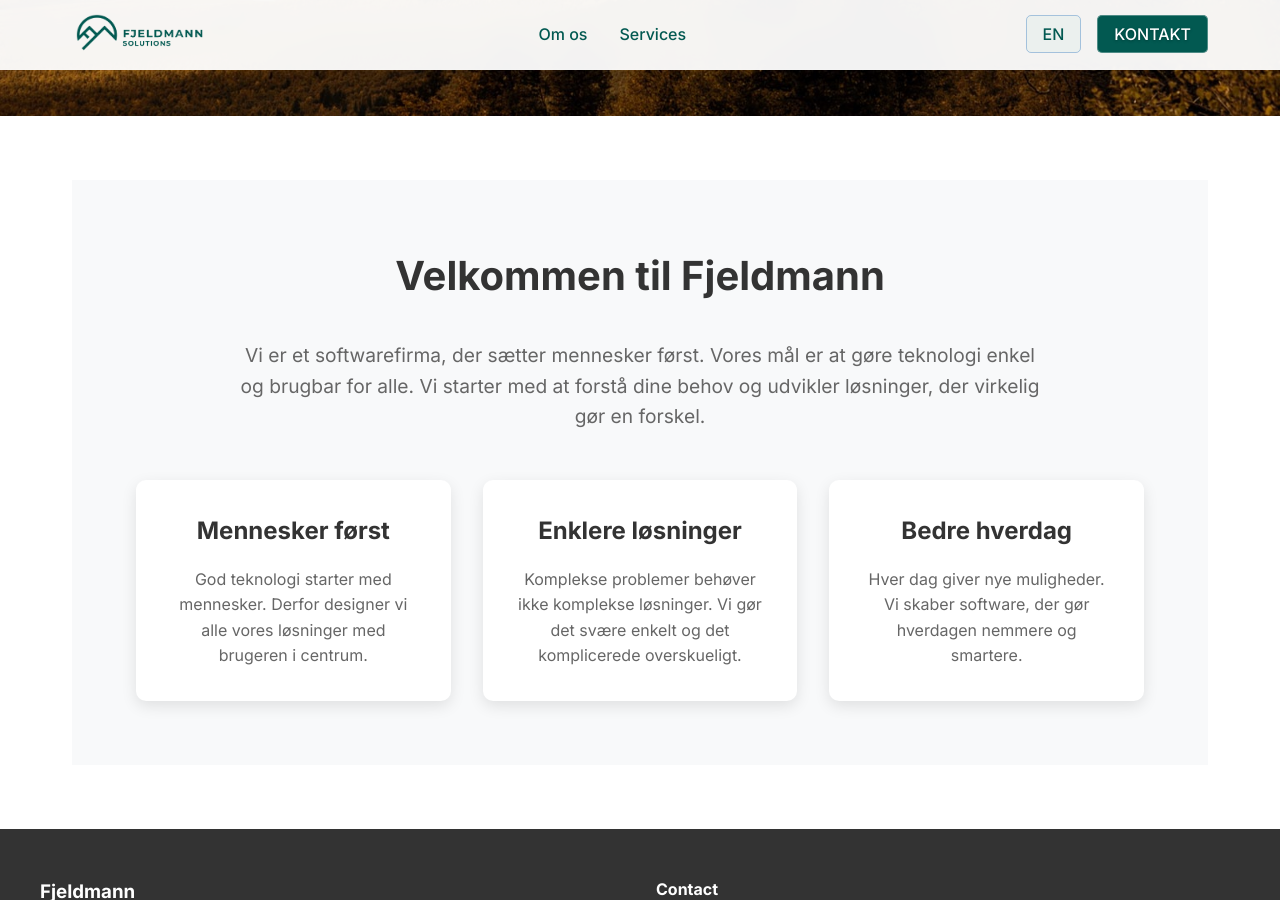
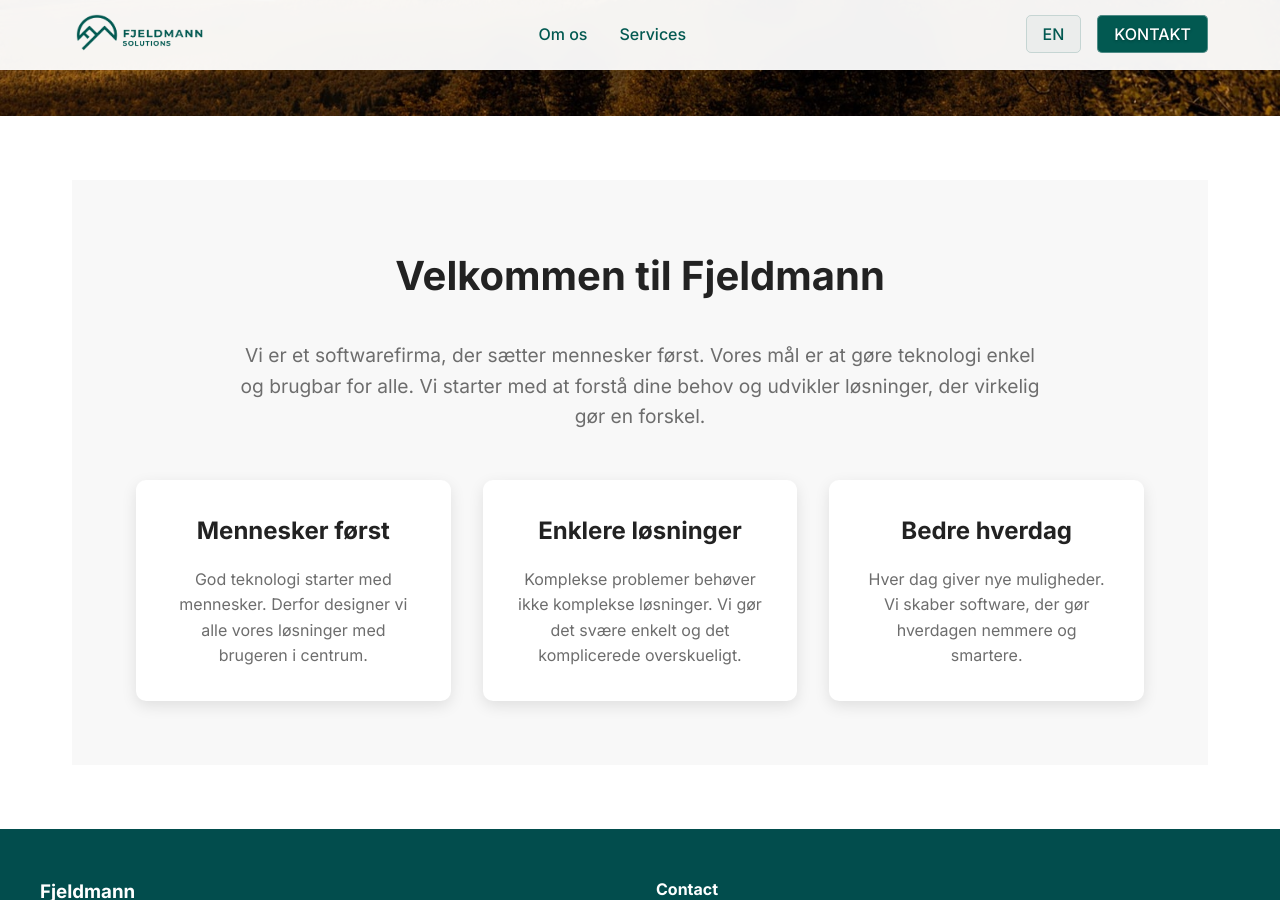
Before and after one commit to Fjeldmann/fjeldmann.github.io, a Jekyll site: the page built from _da/index.md, in a window 1280 px wide and 900 px high, scrolled down 784 px. Built offline with Jekyll 4.4.1, drawn with Linux system fonts in a browser that asks for light colours; our own code applies the rules of GitHub Pages for plain Markdown files.

Commit message:
feat: implement CSS variables for color palette and update styles across pages

```diff
--- a/_da/index.md
+++ b/_da/index.md
@@ -45,14 +45,14 @@ permalink: /
     font-size: 2.5rem;
     text-align: center;
     margin-bottom: 2rem;
-    color: #333;
+    color: var(--text-primary);
 }
 
 .intro-section > .container > p {
     font-size: 1.2rem;
     text-align: center;
     margin-bottom: 3rem;
-    color: #666;
+    color: var(--text-secondary);
     max-width: 800px;
     margin-left: auto;
     margin-right: auto;
@@ -81,11 +81,11 @@ permalink: /
 .feature h3 {
     font-size: 1.5rem;
     margin-bottom: 1rem;
-    color: #333;
+    color: var(--text-primary);
 }
 
 .feature p {
-    color: #666;
+    color: var(--text-secondary);
     line-height: 1.6;
 }
 </style>
--- a/assets/css/main.scss
+++ b/assets/css/main.scss
@@ -1,6 +1,41 @@
 ---
 ---
 
+:root {
+    /* Neutral palette */
+    --black-ink: #222222; /* Sort blæk */
+    --dark-gray: #6D6D6D; /* Mørkegrå */
+    --mid-gray: #D5D5D5; /* Mellemgrå */
+    --light-gray: #F8F8F8; /* Lysegrå */
+    --white-snow: #FFFFFF; /* Hvid sne */
+
+    /* Accent palette */
+    --amber: #DC851F; /* Gyldent rav (primary accent) */
+    --warm-sand: #E0BB89; /* Varmt sand (soft backgrounds) */
+    --blue-fir: #025951; /* Blågran (secondary accent) */
+
+    /* Derived / semantic tokens */
+    --text-primary: var(--black-ink);
+    --text-secondary: var(--dark-gray);
+    --surface-default: var(--white-snow);
+    --surface-alt: var(--light-gray);
+    --border-default: var(--mid-gray);
+    --accent-primary: var(--amber);
+    --accent-secondary: var(--blue-fir);
+
+    /* Handy derived shades for hover/active states */
+    --accent-primary-700: #b86a18; /* darker amber for hover */
+    --accent-secondary-700: #024d4d; /* slightly darker blue-fir */
+    --accent-secondary-700-10: rgba(2, 77, 77, 0.1); /* translucent darker blue-fir */
+    /* helper surface step for subtle gradients */
+    --accent-secondary-700-50: rgba(2, 77, 77, 0.5); /* translucent darker blue-fir */
+
+    --surface-alt-2: #e9ecef;
+
+    /* Footer tokens */
+    --footer-bg: var(--accent-secondary-700);
+    --footer-text: var(--surface-default);
+}
 /* Reset and base styles */
 * {
     margin: 0;
@@ -11,7 +46,7 @@
 body {
     font-family: 'Inter', sans-serif;
     line-height: 1.6;
-    color: #333;
+    color: var(--text-primary);
     overflow-x: hidden;
 }
 
@@ -53,7 +88,7 @@ body {
 
 .nav-logo a {
     text-decoration: none;
-    color: white;
+    color: var(--surface-default);
     font-weight: 700;
     position: relative;
     display: flex; /* center logo images inside anchor */
@@ -97,7 +132,7 @@ body {
 }
 
 .nav-link {
-    color: white;
+    color: var(--surface-default);
     text-decoration: none;
     font-weight: 500;
     transition: all 0.3s ease;
@@ -107,7 +142,7 @@ body {
 
 .navbar.scrolled .nav-link,
 .inner-page .navbar .nav-link {
-    color: #025951; /* Green color for better visibility on light backgrounds */
+    color: var(--accent-secondary); /* Blue-fir for scrolled/inner pages */
     text-shadow: none;
 }
 
@@ -118,7 +153,7 @@ body {
 
 .navbar.scrolled .nav-link:hover,
 .inner-page .navbar .nav-link:hover {
-    color: #025951 /* Darker green on hover */
+    color: var(--accent-secondary-700); /* darker blue-fir on hover */
 }
 
 .nav-link::after {
@@ -128,13 +163,13 @@ body {
     left: 0;
     width: 0;
     height: 2px;
-    background: white;
+    background: var(--surface-default);
     transition: width 0.3s ease;
 }
 
 .navbar.scrolled .nav-link::after,
 .inner-page .navbar .nav-link::after {
-    background: #025951; /* gree underline for scrolled/inner pages */
+    background: var(--accent-secondary); /* blue-fir underline for scrolled/inner pages */
 }
 
 .nav-link:hover::after {
@@ -153,7 +188,7 @@ body {
 }
 
 .lang-link, .contact-btn {
-    color: white;
+    color: var(--surface-default);
     text-decoration: none;
     font-weight: 500;
     text-transform: uppercase;
@@ -167,10 +202,10 @@ body {
 
 .navbar.scrolled .lang-link,
 .inner-page .navbar .lang-link {
-    color: #025951;
+    color: var(--accent-secondary);
     text-shadow: none;
-    border: 1px solid rgba(0, 86, 179, 0.3);
-    background: #019c8d09
+    border: 1px solid rgba(2, 89, 81, 0.16);
+    background: rgba(2, 89, 81, 0.035);
 }
 
 .lang-link:hover {
@@ -181,18 +216,18 @@ body {
 
 
 .contact-btn {
-    background: #025951; /* solid primary color */
+    background: var(--accent-secondary); /* use blue-fir for contact button */
 }
 
 .contact-btn:hover {
     transform: translateY(-2px);
-    background: #024d4d; /* slightly darker on hover */
+    background: var(--accent-secondary-700); /* darker blue-fir on hover */
 }
 
 .navbar.scrolled .lang-link:hover,
 .inner-page .navbar .lang-link:hover {
-    background: rgba(0, 86, 179, 0.1);
-    border-color: rgba(0, 86, 179, 0.5);
+    background: var(--accent-secondary-700-10);
+    border-color: var(--accent-secondary-700-50);
 }
 
 /* Mobile Navigation */
@@ -205,14 +240,14 @@ body {
 .bar {
     width: 25px;
     height: 3px;
-    background: white;
+    background: var(--surface-default);
     margin: 3px 0;
     transition: 0.3s;
 }
 
 .navbar.scrolled .bar,
 .inner-page .navbar .bar {
-    background: #025951;
+    background: var(--accent-secondary);
 }
 
 /* Hero Section */
@@ -257,7 +292,7 @@ body {
 
 .hero-content {
     text-align: center;
-    color: white;
+    color: var(--surface-default);
     z-index: 1;
     max-width: 800px;
     padding: 0 2rem;
@@ -287,8 +322,8 @@ body {
 
 /* Footer */
 .footer {
-    background: #333;
-    color: white;
+    background: var(--footer-bg);
+    color: var(--footer-text);
     padding: 3rem 2rem 1rem;
 }
 
@@ -307,7 +342,7 @@ body {
 .footer-section h3,
 .footer-section h4 {
     margin-bottom: 1rem;
-    color: white;
+    color: var(--surface-default);
 }
 
 .footer-section p {
@@ -316,7 +351,7 @@ body {
 }
 
 .footer-bottom {
-    border-top: 1px solid #555;
+    border-top: 1px solid var(--dark-gray);
     padding-top: 1rem;
     text-align: center;
     opacity: 0.8;
@@ -401,8 +436,9 @@ body {
 
 /* Page Header Styles */
 .page-header {
-    background: linear-gradient(135deg, #667eea 0%, #764ba2 100%);
-    color: white;
+    /* replaced purple/indigo gradient with brand gradient (amber -> warm sand) */
+    background: linear-gradient(135deg, var(--accent-primary) 0%, var(--warm-sand) 100%);
+    color: var(--surface-default);
     padding: 6rem 0 4rem;
     text-align: center;
     position: relative;
@@ -448,11 +484,11 @@ body {
 }
 
 .service {
-    background: white;
+    background: var(--surface-default);
     padding: 2.5rem;
     border-radius: 15px;
     box-shadow: 0 10px 30px rgba(0, 0, 0, 0.1);
-    border-left: 4px solid #667eea;
+    border-left: 4px solid var(--accent-primary);
     transition: all 0.3s ease;
     position: relative;
     overflow: hidden;
@@ -465,7 +501,7 @@ body {
     left: 0;
     width: 100%;
     height: 4px;
-    background: linear-gradient(90deg, #667eea, #764ba2);
+    background: linear-gradient(90deg, var(--accent-primary), var(--accent-secondary));
     transform: scaleX(0);
     transition: transform 0.3s ease;
 }
@@ -480,14 +516,14 @@ body {
 }
 
 .service h3 {
-    color: #333;
+    color: var(--text-primary);
     margin-bottom: 1rem;
     font-size: 1.5rem;
     font-weight: 600;
 }
 
 .service p {
-    color: #666;
+    color: var(--text-secondary);
     line-height: 1.7;
     font-size: 1rem;
 }
@@ -495,13 +531,13 @@ body {
 .service-icon {
     width: 60px;
     height: 60px;
-    background: linear-gradient(135deg, #667eea, #764ba2);
+    background: linear-gradient(135deg, var(--accent-primary), var(--accent-secondary));
     border-radius: 50%;
     display: flex;
     align-items: center;
     justify-content: center;
     margin-bottom: 1.5rem;
-    color: white;
+    color: var(--surface-default);
     font-size: 1.5rem;
 }
 
@@ -518,14 +554,14 @@ body {
 }
 
 .contact-info h2 {
-    color: #333;
+    color: var(--text-primary);
     margin-bottom: 1.5rem;
     font-size: 2rem;
     font-weight: 600;
 }
 
 .contact-info > p {
-    color: #666;
+    color: var(--text-secondary);
     font-size: 1.1rem;
     line-height: 1.6;
     margin-bottom: 2rem;
@@ -538,37 +574,37 @@ body {
 .contact-item {
     margin-bottom: 2rem;
     padding: 1.5rem;
-    background: #f8f9fa;
+    background: var(--surface-alt);
     border-radius: 10px;
-    border-left: 4px solid #667eea;
+    border-left: 4px solid var(--accent-primary);
 }
 
 .contact-item h4 {
-    color: #667eea;
+    color: var(--accent-primary);
     margin-bottom: 0.5rem;
     font-weight: 600;
     font-size: 1.1rem;
 }
 
 .contact-item p {
-    color: #333;
+    color: var(--text-primary);
     font-weight: 500;
     font-size: 1rem;
 }
 
 .contact-item a {
-    color: #667eea;
+    color: var(--accent-primary);
     text-decoration: none;
     font-weight: 500;
     transition: color 0.3s ease;
 }
 
 .contact-item a:hover {
-    color: #764ba2;
+    color: var(--accent-secondary);
 }
 
 .contact-message {
-    background: linear-gradient(135deg, #f8f9fa 0%, #e9ecef 100%);
+    background: linear-gradient(135deg, var(--surface-alt) 0%, var(--surface-alt-2) 100%);
     padding: 3rem;
     border-radius: 15px;
     position: relative;
@@ -592,7 +628,7 @@ body {
 }
 
 .contact-message h3 {
-    color: #333;
+    color: var(--text-primary);
     margin-bottom: 1.5rem;
     font-size: 1.5rem;
     font-weight: 600;
@@ -601,7 +637,7 @@ body {
 .contact-message p {
     margin-bottom: 1rem;
     line-height: 1.7;
-    color: #555;
+    color: var(--dark-gray);
 }
 
 .contact-cta {
@@ -612,8 +648,8 @@ body {
 
 .btn-primary {
     display: inline-block;
-    background: linear-gradient(135deg, #667eea 0%, #764ba2 100%);
-    color: white;
+    background: linear-gradient(135deg, var(--accent-primary) 0%, var(--accent-secondary) 100%);
+    color: var(--surface-default);
     padding: 1rem 2rem;
     border-radius: 10px;
     text-decoration: none;
```
Also changed, not shown: other parts of _da/index.md (+2 -2 lines), _da/about.md (+3 -3 lines), _en/about.md (+3 -3 lines), _en/index.md (+6 -6 lines).
